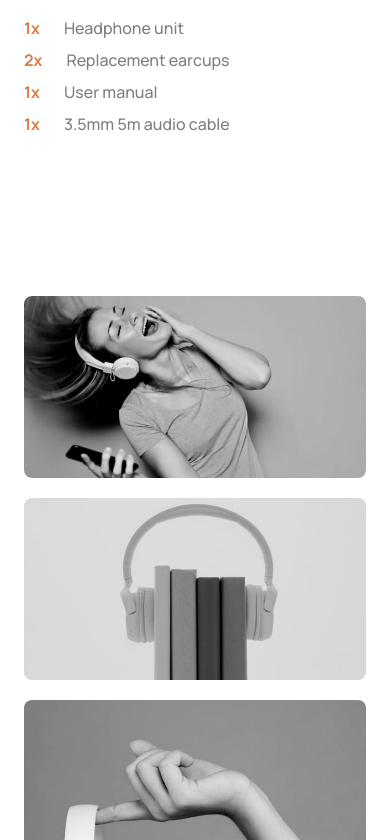
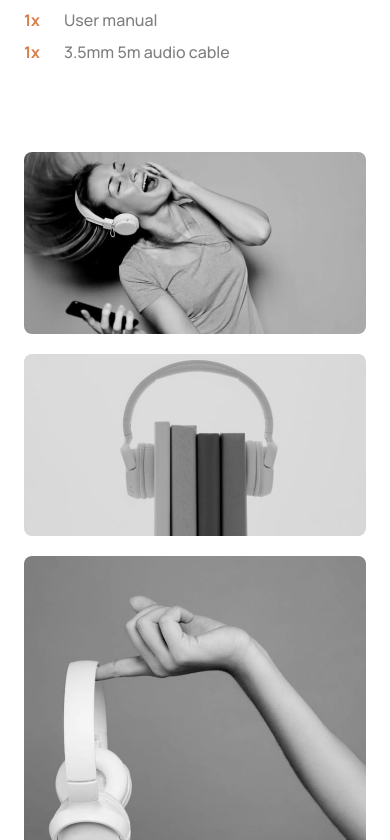
Before and after one commit to Javieer57/FEM-audiophile-e-commerce-website, a Next.js app: page /product/xx59-headphones in a window 390 px wide. Shown: the part 1708-2548 px from the top of the page. Built offline with nearby package versions, Linux system fonts and the light colour scheme.

Commit message:
refactor: product container styles

```diff
--- a/app/components/product/ProductFeaturesSection.tsx
+++ b/app/components/product/ProductFeaturesSection.tsx
@@ -8,7 +8,7 @@ export function ProductFeaturesSection({
   productData,
 }: ProductFeaturesSectionProps) {
   return (
-    <section className="general-container grid gap-22 md:gap-30 lg:grid-cols-12 lg:gap-7.5">
+    <section className="grid gap-22 md:gap-30 lg:grid-cols-12 lg:gap-7.5">
       <section aria-labelledby="features-title" className="lg:col-span-7">
         <div className="grid gap-6 lg:gap-8">
           <h2
--- a/app/components/product/ProductGallerySection.tsx
+++ b/app/components/product/ProductGallerySection.tsx
@@ -9,7 +9,6 @@ export function ProductGallerySection({
 }: ProductGallerySectionProps) {
   return (
     <section aria-labelledby="gallery-title">
-      <div className="general-container">
       <h2 id="gallery-title" className="sr-only">
         Gallery
       </h2>
@@ -73,7 +72,6 @@ export function ProductGallerySection({
           </div>
         </div>
       </div>
-      </div>
     </section>
   );
 }
--- a/app/components/product/ProductSummarySection.tsx
+++ b/app/components/product/ProductSummarySection.tsx
@@ -11,7 +11,7 @@ export function ProductSummarySection({
   productData,
 }: ProductSummarySectionProps) {
   return (
-    <section aria-labelledby="product-title" className="general-container">
+    <section aria-labelledby="product-title">
       <div className="mb-6 lg:mb-14">
         <GoBackButton fallbackHref={`/${productData.category}`} />
       </div>
--- a/app/product/[product]/page.tsx
+++ b/app/product/[product]/page.tsx
@@ -25,7 +25,10 @@ export default async function Page({
 
   return (
     <main className="grid gap-40 pt-4 pb-40 md:pt-8.5 lg:pt-20">
-      <article aria-labelledby="product-title" className="grid gap-40">
+      <article
+        aria-labelledby="product-title"
+        className="general-container grid gap-22 md:gap-40"
+      >
         <ProductSummarySection productData={productData} />
         <ProductFeaturesSection productData={productData} />
         <ProductGallerySection productData={productData} />
```
Lines whose indentation alone changed are shown as unchanged.
